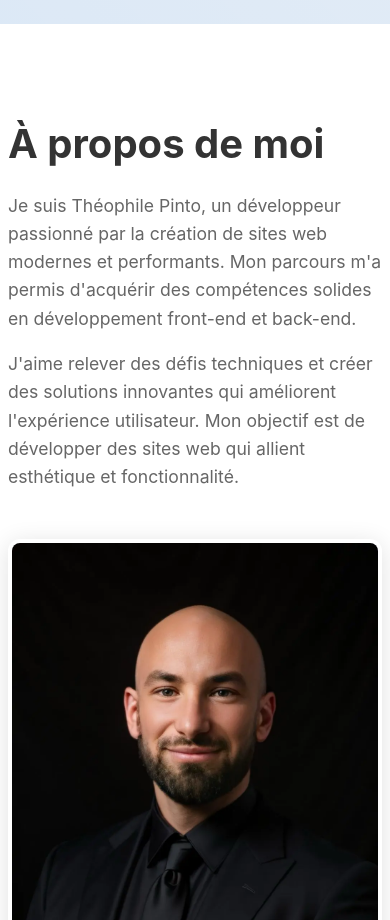
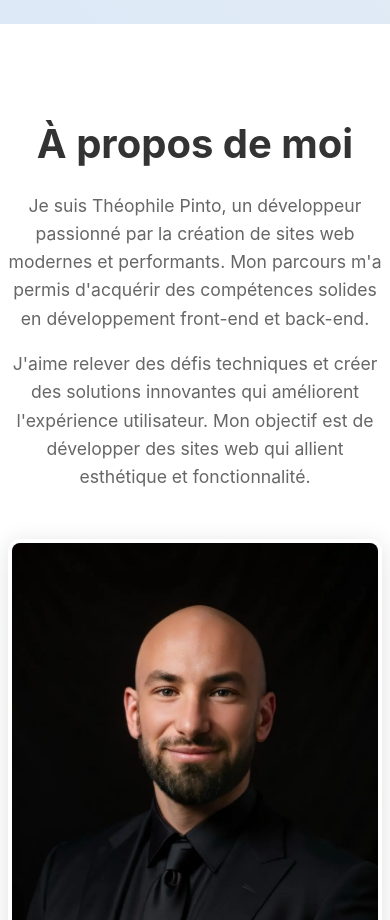
Before and after one commit to Theophiile/portfolio-theophile, a React (Vite) app: page / in a window 390 px wide. Shown: the part 880-1800 px from the top of the page. Built offline with nearby package versions, Linux system fonts and the light colour scheme.

Commit message:
modification pour centrer section a propos en version mobile

```diff
--- a/src/pages/About/About.scss
+++ b/src/pages/About/About.scss
@@ -54,6 +54,9 @@
     grid-template-columns: 1fr;
     gap: 2rem;
   }
+  .about-text {
+    text-align: center;
+  }
   .about-image img {
     max-width: 100%;
     height: auto;
```
